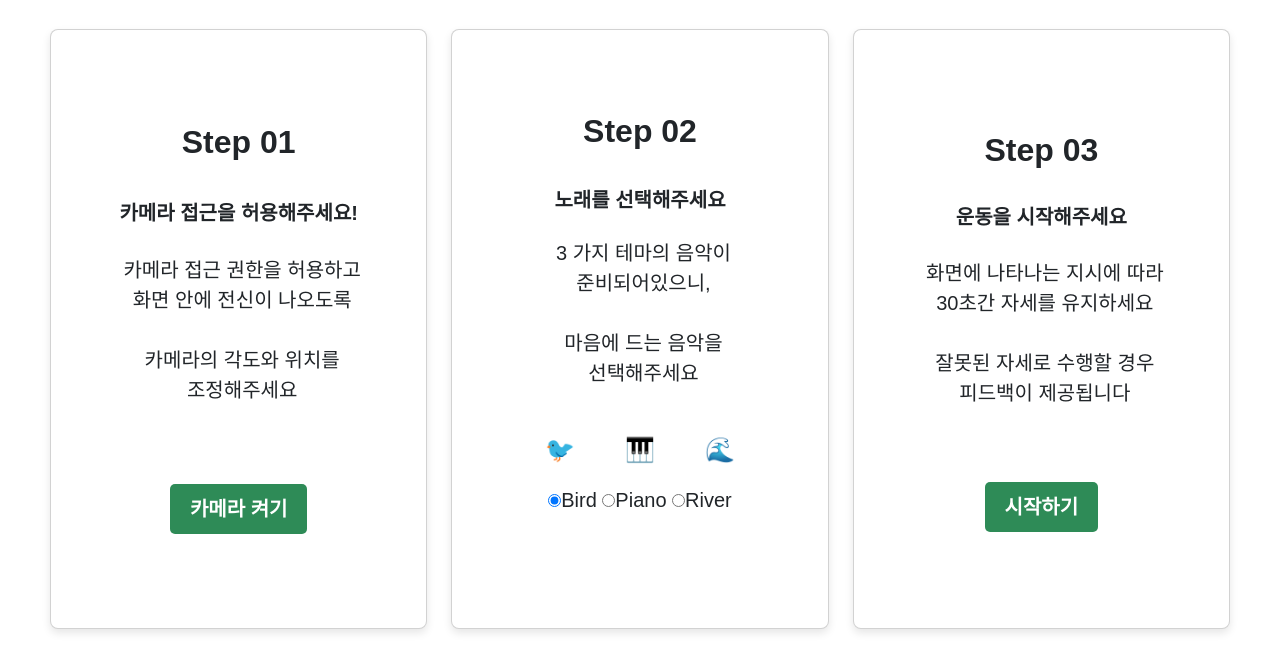
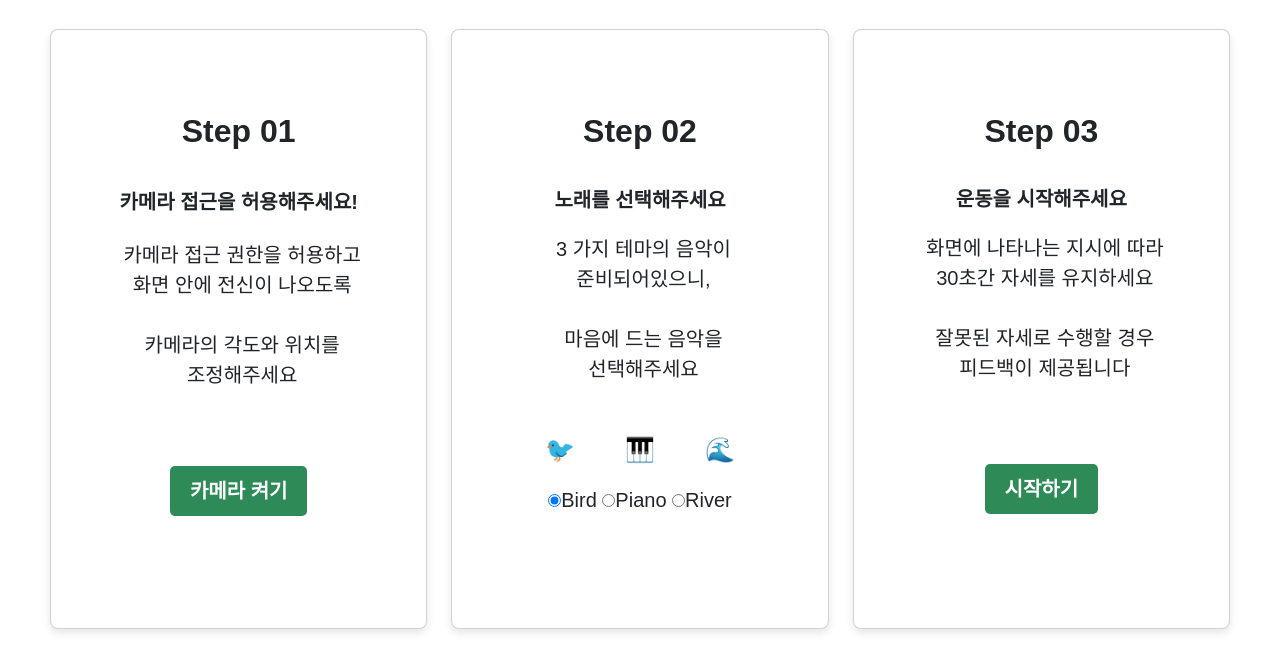
Before and after one commit to yeong1225/fitech, a Python web app: template flask/templates/instructions.html in a window 1280 px wide. Shown: the part 83-755 px from the top of the page. Run offline with Jinja, Linux system fonts and the light colour scheme; the template is opened without the code that fills it, so the values that code supplies are empty; some libraries are stand-ins or nearby versions; some web fonts are replaced.

Commit message:
ㅋㅋ...

```diff
--- a/flask/static/css/exercise.css
+++ b/flask/static/css/exercise.css
@@ -475,6 +475,7 @@ ul>li:not(:last-child) {
   font-family: 'Black Han Sans', sans-serif;
   text-shadow: 0 0 80px var(--shadow-color);
   margin-left: 10px;
+  margin-top: -5px;
   font-size: 30px;
 
 }
--- a/flask/templates/instructions.html
+++ b/flask/templates/instructions.html
@@ -308,17 +308,18 @@
   .button-container3 {
     display: flex;
     /* 각 버튼을 동일한 간격으로 배치 */
+    transform: translateY(-18px);
     margin-top: 10px;
     /* 버튼과 상단 간격 조절 */
   }
 
   .btn-open {
-    transform: translateY(-32px);
+    transform: translateY(-50px);
     /* 버튼을 위로 이동시킵니다. */
   }
 
   .custom-h01 {
-    transform: translateY(31px);
+    transform: translateY(20px);
   }
 
   .custom-h02 {
@@ -326,11 +327,11 @@
   }
 
   .custom-h03 {
-    transform: translateY(5px);
+    transform: translateY(-14px);
   }
 
   .custom-p01 {
-    transform: translateY(35px);
+    transform: translateY(24px);
   }
 
   .custom-p02 {
@@ -338,22 +339,22 @@
   }
 
   .custom-p03 {
-    transform: translateY(-2px);
+    transform: translateY(-20px);
   }
 
   .custom-ul01 {
     /* 원하는 스타일을 추가하세요 */
-    transform: translateY(30px);
+    transform: translateY(15px);
   }
 
   .custom-ul02 {
     /* 원하는 스타일을 추가하세요 */
-    transform: translateY(14px);
+    transform: translateY(10px);
   }
 
   .custom-ul03 {
     /* 원하는 스타일을 추가하세요 */
-    transform: translateY(-8px);
+    transform: translateY(-33px);
   }
 
   .camera-overlay {
```
Also changed, not shown: flask/app.py (+35 -5 lines), flask/templates/detect.html (+7 -2 lines), flask/static/gif/welldone.gif (added).
